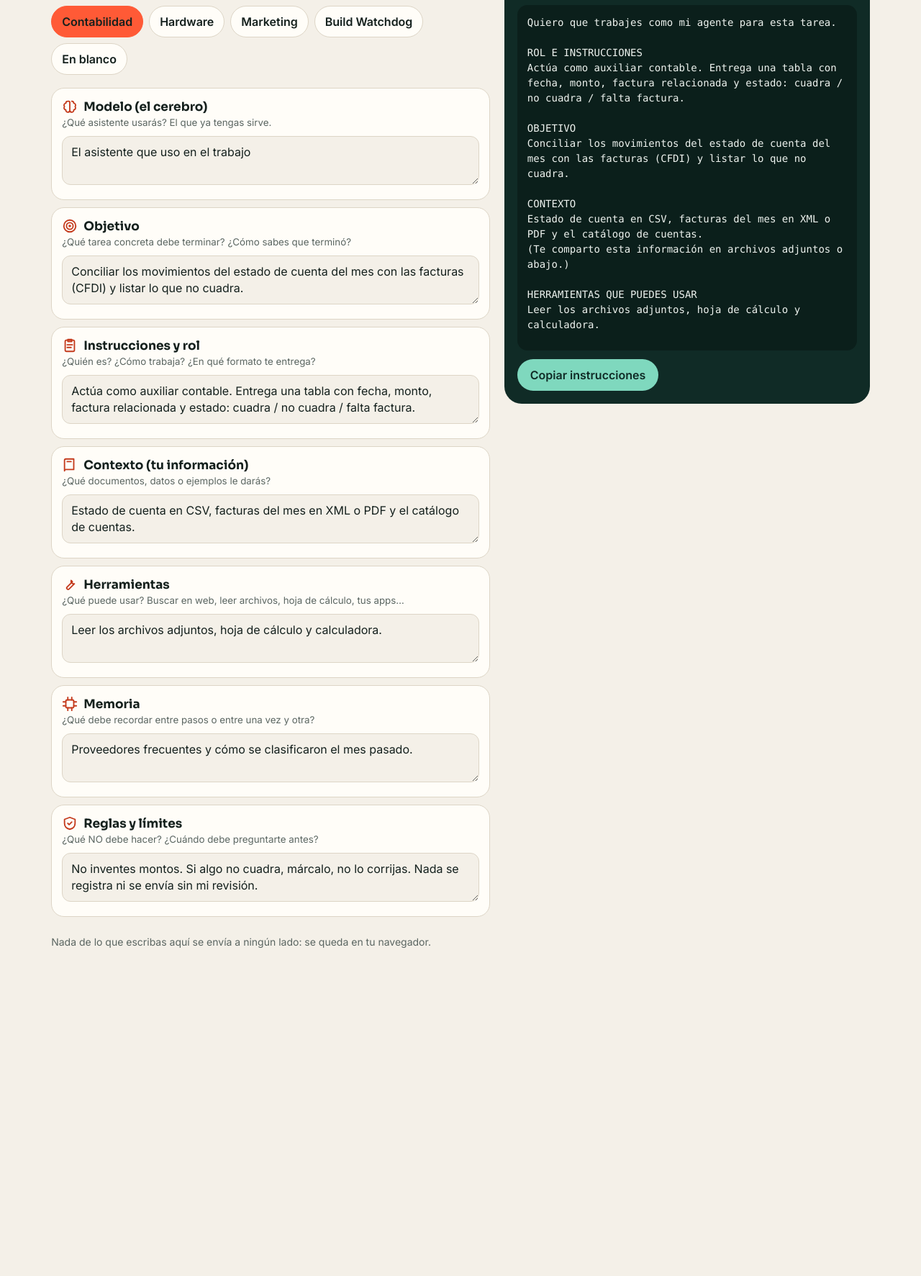
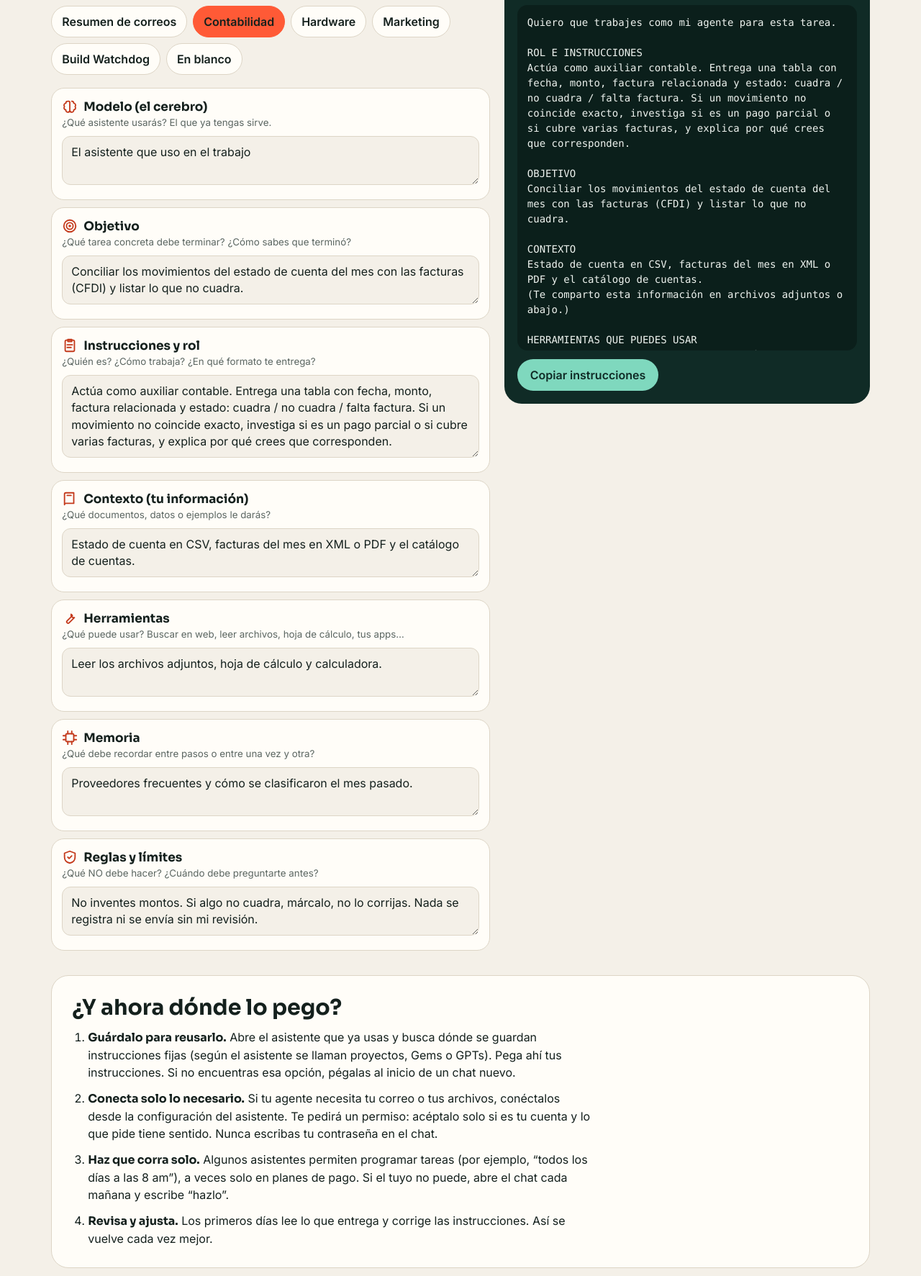
Before and after one commit to hectorord/IA...yudame, a plain HTML site: page disena.html in a window 1280 px wide. Shown: the part 193-1966 px from the top of the page at 72% size. Before the commit the page ends 1565 px from the top, so only its background shows below. Drawn offline with Linux system fonts and the light colour scheme.

Commit message:
Update disena.html
Actualizar ejempplos

```diff
--- a/disena.html
+++ b/disena.html
@@ -83,6 +83,10 @@ textarea,select{width:100%;font:16px/1.45 Inter,sans-serif;color:var(--ink);back
 .out pre{white-space:pre-wrap;font:14px/1.5 ui-monospace,Menlo,monospace;background:#0B1F1B;border-radius:14px;padding:14px;max-height:60vh;overflow:auto;margin:0 0 12px}
 .out .btn{background:var(--mint);color:var(--pine)}
 @media(max-width:600px){.top{padding:10px 14px}.brand{font-size:19px}.tabs a{padding:8px 12px;font-size:14px}.bench{position:sticky;top:0;z-index:2;padding:10px 12px;box-shadow:0 8px 20px rgb(0 0 0/.08)}#placed{display:none}.stats{font-size:14px}.stats b{font-size:20px}#robot{max-height:22vh}.tiles{grid-template-columns:repeat(2,minmax(0,1fr));gap:8px}.tile{min-height:52px;padding:8px 10px;font-size:15px}.tile svg{width:22px;height:22px}.msg{min-height:60px;font-size:15px}.tray h2{font-size:22px}}
+.paste{margin-top:24px;background:var(--card);border:1px solid var(--line);border-radius:24px;padding:clamp(18px,3vw,28px)}
+.paste h2{font-size:clamp(24px,3.5vw,30px);margin-bottom:12px}
+.psteps{margin:0;padding-left:22px;display:grid;gap:12px;max-width:72ch}
+.psteps b{font-family:Sora,Inter,sans-serif}
 .note{font-size:14px;color:var(--mut);margin-top:14px}
 @media (prefers-reduced-motion:reduce){*{animation:none!important;transition:none!important}}
 </style>
@@ -108,6 +112,15 @@ textarea,select{width:100%;font:16px/1.45 Inter,sans-serif;color:var(--ink);back
       <span id="copied" aria-live="polite" style="margin-left:10px"></span>
     </aside>
   </div>
+  <section class="paste" aria-labelledby="pasteT">
+    <h2 id="pasteT">¿Y ahora dónde lo pego?</h2>
+    <ol class="psteps">
+      <li><b>Guárdalo para reusarlo.</b> Abre el asistente que ya usas y busca dónde se guardan instrucciones fijas (según el asistente se llaman proyectos, Gems o GPTs). Pega ahí tus instrucciones. Si no encuentras esa opción, pégalas al inicio de un chat nuevo.</li>
+      <li><b>Conecta solo lo necesario.</b> Si tu agente necesita tu correo o tus archivos, conéctalos desde la configuración del asistente. Te pedirá un permiso: acéptalo solo si es tu cuenta y lo que pide tiene sentido. Nunca escribas tu contraseña en el chat.</li>
+      <li><b>Haz que corra solo.</b> Algunos asistentes permiten programar tareas (por ejemplo, “todos los días a las 8 am”), a veces solo en planes de pago. Si el tuyo no puede, abre el chat cada mañana y escribe “hazlo”.</li>
+      <li><b>Revisa y ajusta.</b> Los primeros días lee lo que entrega y corrige las instrucciones. Así se vuelve cada vez mejor.</li>
+    </ol>
+  </section>
   <p class="note">Nada de lo que escribas aquí se envía a ningún lado: se queda en tu navegador.</p>
 </section>
 </main>
@@ -135,10 +148,11 @@ const CAMPOS=[
  ['memoria','Memoria','¿Qué debe recordar entre pasos o entre una vez y otra?'],
  ['reglas','Reglas y límites','¿Qué NO debe hacer? ¿Cuándo debe preguntarte antes?']];
 const EJ={
- 'Contabilidad':{modelo:'El asistente que uso en el trabajo',objetivo:'Conciliar los movimientos del estado de cuenta del mes con las facturas (CFDI) y listar lo que no cuadra.',instrucciones:'Actúa como auxiliar contable. Entrega una tabla con fecha, monto, factura relacionada y estado: cuadra / no cuadra / falta factura.',contexto:'Estado de cuenta en CSV, facturas del mes en XML o PDF y el catálogo de cuentas.',herramientas:'Leer los archivos adjuntos, hoja de cálculo y calculadora.',memoria:'Proveedores frecuentes y cómo se clasificaron el mes pasado.',reglas:'No inventes montos. Si algo no cuadra, márcalo, no lo corrijas. Nada se registra ni se envía sin mi revisión.'},
- 'Hardware':{modelo:'El asistente que uso en el trabajo',objetivo:'Revisar la lista de materiales (BOM) y señalar componentes obsoletos, sin inventario o sin segunda fuente.',instrucciones:'Actúa como ingeniero de componentes. Entrega una tabla por número de parte con riesgo alto/medio/bajo y una alternativa sugerida.',contexto:'BOM en Excel, hojas de datos y la lista de proveedores aprobados.',herramientas:'Búsqueda web en distribuidores y lectura de hojas de datos en PDF.',memoria:'Partes que ya aprobamos o rechazamos antes.',reglas:'Solo alternativas compatibles pin a pin y con la hoja de datos citada. El cambio final lo aprueba un ingeniero.'},
- 'Marketing':{modelo:'El asistente que uso en el trabajo',objetivo:'Preparar el calendario de publicaciones del próximo mes para redes sociales.',instrucciones:'Actúa como estratega de contenido. Entrega una tabla: fecha, red social, idea, texto y llamado a la acción.',contexto:'Guía de marca, productos del mes, fechas clave de la temporada y resultados del mes pasado.',herramientas:'Búsqueda web de tendencias, hoja de cálculo y generador de imágenes.',memoria:'El tono de la marca y las publicaciones que mejor funcionaron.',reglas:'Nada de precios ni promociones sin aprobación. No publiques nada: todo pasa por mi revisión.'},
- 'Build Watchdog':{modelo:'El agente de código que usa nuestro equipo',objetivo:'Al abrir un PR, avisar si el build falla y señalar qué cambio es el sospechoso más probable.',instrucciones:'Actúa como ingeniero de integración. Deja un comentario en el PR con: prueba que falla, commit sospechoso, nivel de confianza y por qué.',contexto:'Los cambios del PR, las bitácoras de las pruebas y el historial de builds anteriores.',herramientas:'Leer el repositorio, descargar bitácoras del CI y comentar en el PR.',memoria:'Pruebas inestables conocidas y fallas pasadas con su causa.',reglas:'Solo lectura: no hace merge ni revierte nada. Si la confianza es baja, lo dice. El equipo confirma.'},
+ 'Resumen de correos':{modelo:'El asistente que ya usas (Gemini, ChatGPT, Claude, Copilot…)',objetivo:'Cada mañana, darme un resumen de mis correos de trabajo de las últimas 24 horas para saber qué atender primero.',instrucciones:'Actúa como mi asistente personal. Agrupa los correos en tres partes: urgente, espera mi respuesta e informativo. Máximo 10 líneas, una por correo, con quién lo manda y qué tengo que hacer. Si un correo menciona una reunión o una fecha límite, revisa mi calendario y avísame si hay un conflicto.',contexto:'Mis correos de trabajo de las últimas 24 horas. Mi puesto es [tu puesto] y mis proyectos principales son [proyecto 1] y [proyecto 2].',herramientas:'Acceso de solo lectura a mi correo y a mi calendario.',memoria:'Qué personas y proyectos son prioridad para mí, y qué tipo de correos te pedí ignorar.',reglas:'Solo leer: no respondas, no borres y no reenvíes nada. Si no estás seguro de que algo sea importante, márcalo para que yo lo revise.'},
+ 'Contabilidad':{modelo:'El asistente que uso en el trabajo',objetivo:'Conciliar los movimientos del estado de cuenta del mes con las facturas (CFDI) y listar lo que no cuadra.',instrucciones:'Actúa como auxiliar contable. Entrega una tabla con fecha, monto, factura relacionada y estado: cuadra / no cuadra / falta factura. Si un movimiento no coincide exacto, investiga si es un pago parcial o si cubre varias facturas, y explica por qué crees que corresponden.',contexto:'Estado de cuenta en CSV, facturas del mes en XML o PDF y el catálogo de cuentas.',herramientas:'Leer los archivos adjuntos, hoja de cálculo y calculadora.',memoria:'Proveedores frecuentes y cómo se clasificaron el mes pasado.',reglas:'No inventes montos. Si algo no cuadra, márcalo, no lo corrijas. Nada se registra ni se envía sin mi revisión.'},
+ 'Hardware':{modelo:'El asistente que uso en el trabajo',objetivo:'Revisar la lista de materiales (BOM) y señalar componentes obsoletos, sin inventario o sin segunda fuente.',instrucciones:'Actúa como ingeniero de componentes. Para cada parte en riesgo, busca en distribuidores y compara hojas de datos antes de sugerir una alternativa. Entrega una tabla por número de parte con riesgo alto/medio/bajo y la alternativa sugerida.',contexto:'BOM en Excel, hojas de datos y la lista de proveedores aprobados.',herramientas:'Búsqueda web en distribuidores y lectura de hojas de datos en PDF.',memoria:'Partes que ya aprobamos o rechazamos antes.',reglas:'Solo alternativas compatibles pin a pin y con la hoja de datos citada. El cambio final lo aprueba un ingeniero.'},
+ 'Marketing':{modelo:'El asistente que uso en el trabajo',objetivo:'Preparar el calendario de publicaciones del próximo mes para redes sociales.',instrucciones:'Actúa como estratega de contenido. Antes de proponer, revisa qué publicaciones funcionaron el mes pasado y busca tendencias de la semana; con eso decide qué tipo de contenido repetir y cuál probar. Entrega una tabla: fecha, red social, idea, texto y llamado a la acción.',contexto:'Guía de marca, productos del mes, fechas clave de la temporada y resultados del mes pasado.',herramientas:'Búsqueda web de tendencias, hoja de cálculo y generador de imágenes.',memoria:'El tono de la marca y las publicaciones que mejor funcionaron.',reglas:'Nada de precios ni promociones sin aprobación. No publiques nada: todo pasa por mi revisión.'},
+ 'Build Watchdog':{modelo:'El agente de código que usa nuestro equipo',objetivo:'Cuando se actualiza el código y una prueba falla, encontrar qué cambio es la causa más probable.',instrucciones:'Actúa como ingeniero de integración. Genera un reporte para el desarrollador con: la prueba que falla, el cambio sospechoso y la evidencia que los relaciona.',contexto:'Los cambios en el código, los reportes de las pruebas y el historial de fallas anteriores.',herramientas:'Leer el código y los reportes de pruebas que genera la automatización.',memoria:'Pruebas inestables conocidas y fallas pasadas con su causa.',reglas:'Solo lectura: no cambia ni revierte nada. Si no hay evidencia clara, lo dice. El equipo confirma.'},
  'En blanco':{}};
 const form=$('#form');
 form.innerHTML=CAMPOS.map(([k,t,h])=>`<div class="field"><label for="f-${k}">${svg(k)}${t}</label><small>${h}</small><textarea id="f-${k}" rows="2"></textarea></div>`).join('');
@@ -153,7 +167,7 @@ function render(){
   if(val('herramientas'))L.push('\nHERRAMIENTAS QUE PUEDES USAR\n'+val('herramientas'));
   if(val('memoria'))L.push('\nRECUERDA\n'+val('memoria'));
   if(val('reglas'))L.push('\nREGLAS Y LÍMITES\n'+val('reglas'));
-  L.push('\nCÓMO TRABAJAR\n1. Antes de empezar, dime tu plan en 3 a 5 pasos.\n2. Si te falta información, pregúntame en lugar de suponer.\n3. Al terminar, dime qué tan seguro estás y qué debo revisar yo.');
+  L.push('\nCÓMO TRABAJAR\n1. Antes de empezar, dime tu plan en 3 a 5 pasos.\n2. Si te falta información, pregúntame en lugar de suponer; si trabajas solo (por ejemplo, en una tarea programada), márcalo en tu respuesta.\n3. Al terminar, muéstrame la evidencia de tus conclusiones y qué debo revisar yo.');
   $('#prompt').textContent=L.join('\n');
   try{localStorage.setItem('iayudame',JSON.stringify(Object.fromEntries(CAMPOS.map(([k])=>[k,val(k)]))))}catch(e){}
 }
@@ -168,8 +182,12 @@ $('#copy').addEventListener('click',async()=>{
   try{await navigator.clipboard.writeText(txt);$('#copied').textContent='¡Copiado!'}
   catch(e){const r=document.createRange();r.selectNodeContents($('#prompt'));const s=getSelection();s.removeAllRanges();s.addRange(r);$('#copied').textContent='Texto seleccionado: cópialo con tu teclado o menú.'}
   setTimeout(()=>$('#copied').textContent='',4000)});
+const SLUG={correo:'Resumen de correos',contabilidad:'Contabilidad',hardware:'Hardware',marketing:'Marketing',watchdog:'Build Watchdog',blanco:'En blanco'};
+function pick(n){document.querySelectorAll('#presets button').forEach(x=>x.setAttribute('aria-pressed',x.dataset.n===n));fill(EJ[n])}
+const fromHash=SLUG[location.hash.slice(1)];
 let saved=null;try{saved=JSON.parse(localStorage.getItem('iayudame')||'null')}catch(e){}
-if(saved&&Object.values(saved).some(Boolean))fill(saved);else{document.querySelector('#presets [data-n="Contabilidad"]').setAttribute('aria-pressed','true');fill(EJ['Contabilidad'])}
+if(fromHash)pick(fromHash);else if(saved&&Object.values(saved).some(Boolean))fill(saved);else pick('Contabilidad');
+addEventListener('hashchange',()=>{const n=SLUG[location.hash.slice(1)];if(n)pick(n)});
 
 
 }
```
